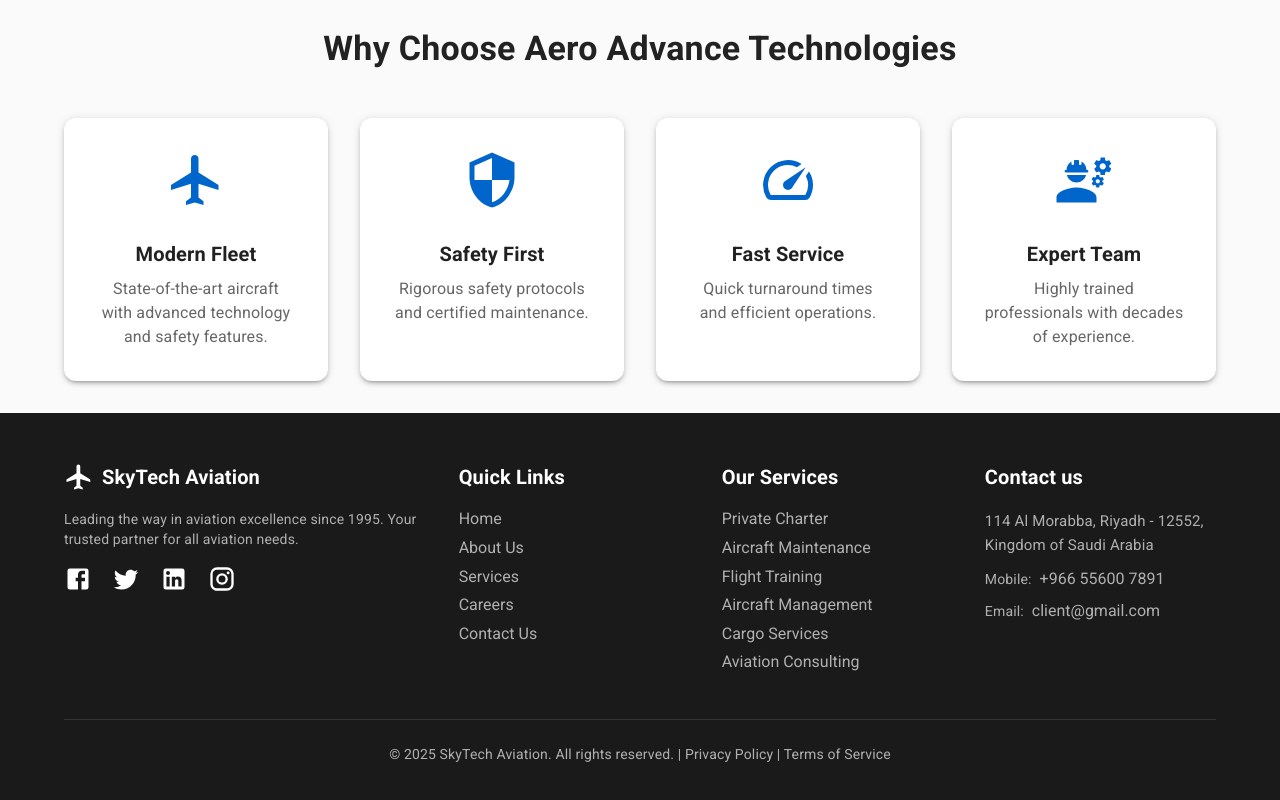
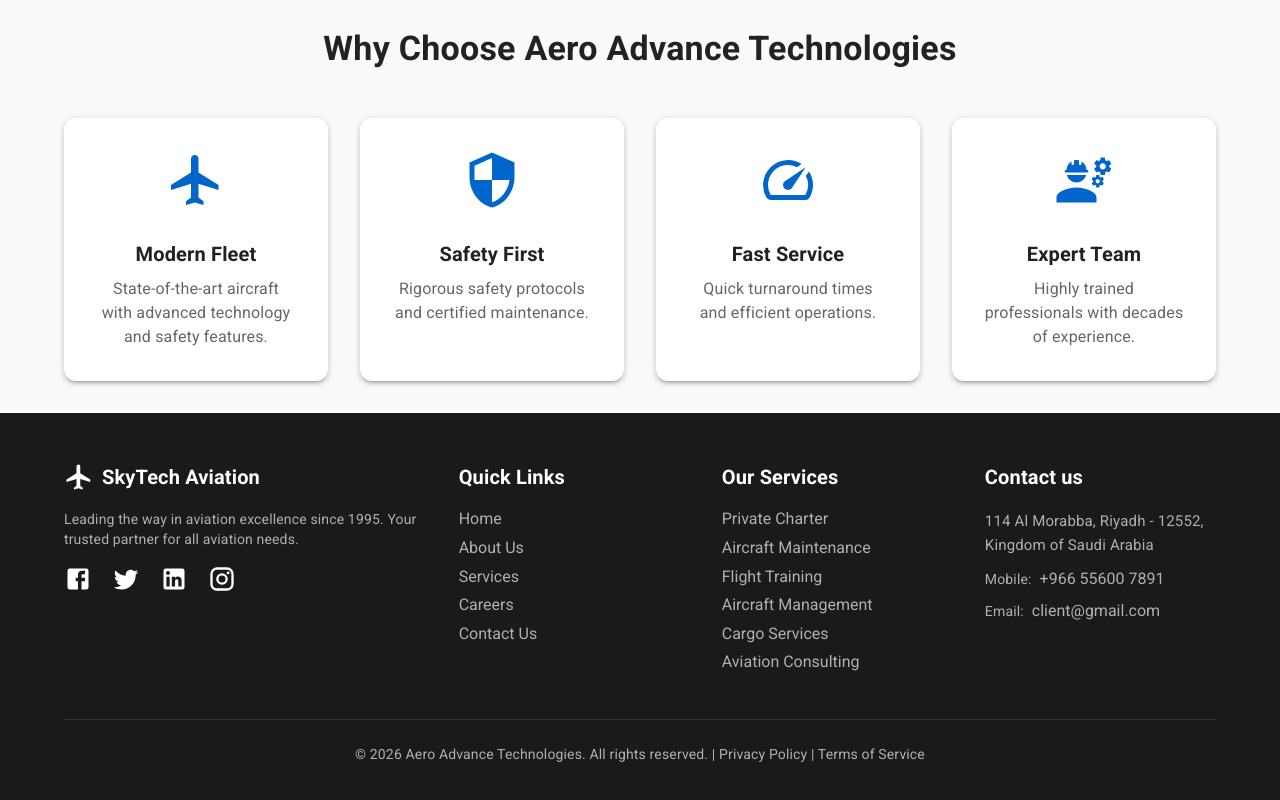
Before and after one commit to AbdulVaqeel/Aero-Advance-Technologies-Project, a React (Vite) app: page / in a window 1280 px wide. Shown: the part 11147-11947 px from the top of the page. Built offline with nearby package versions, Linux system fonts and the light colour scheme.

Commit message:
company name changed

```diff
--- a/src/components/footer/Footer.tsx
+++ b/src/components/footer/Footer.tsx
@@ -194,7 +194,7 @@ const Footer: React.FC = () => {
 
         <Box sx={{ borderTop: '1px solid #333', mt: 6, pt: 3, textAlign: 'center' }}>
           <Typography variant="body2" sx={{ color: '#b0b0b0' }}>
-            © 2025 SkyTech Aviation. All rights reserved. | Privacy Policy | Terms of Service
+            © 2026 Aero Advance Technologies. All rights reserved. | Privacy Policy | Terms of Service
           </Typography>
         </Box>
       </Container>
```
